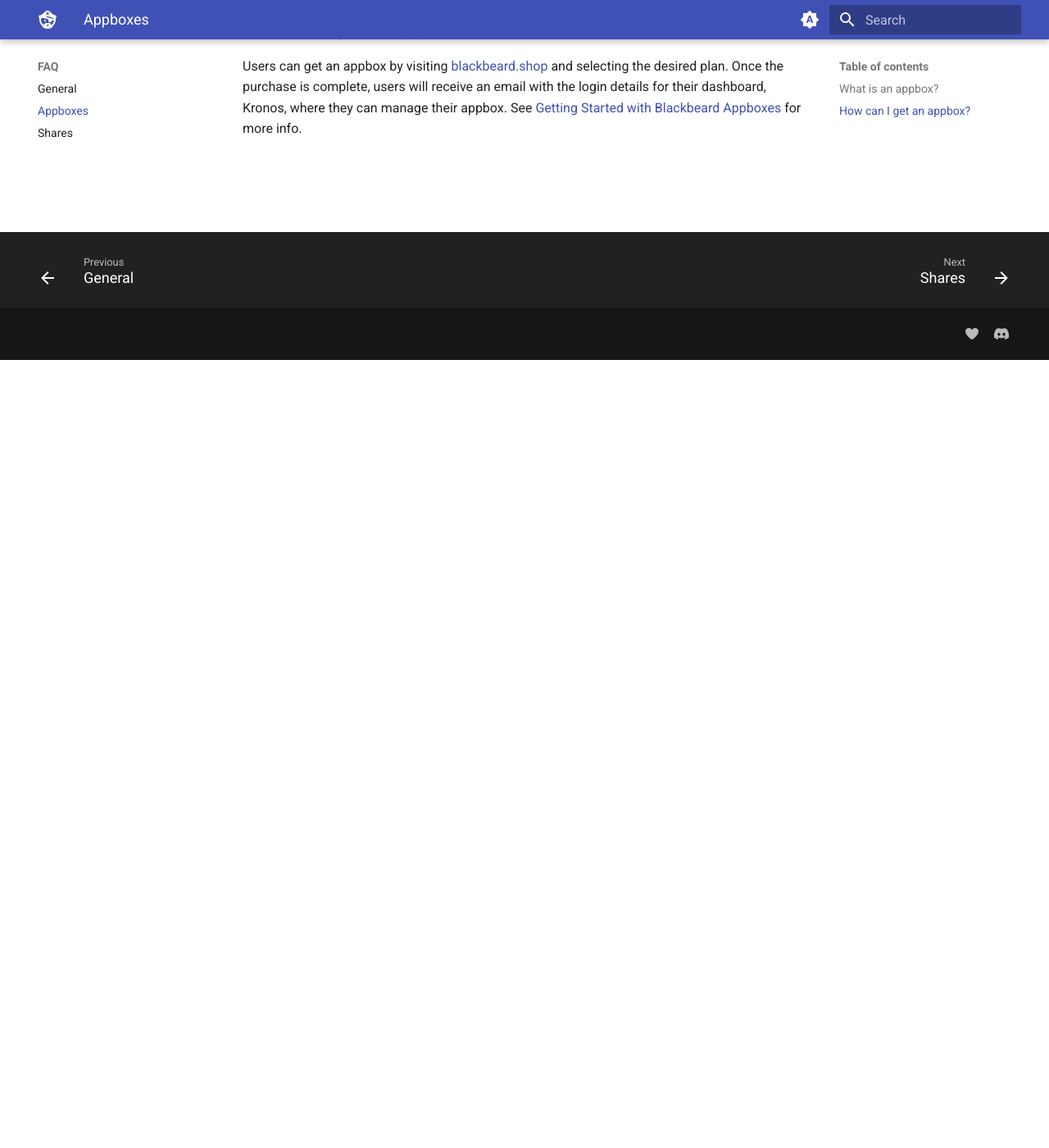
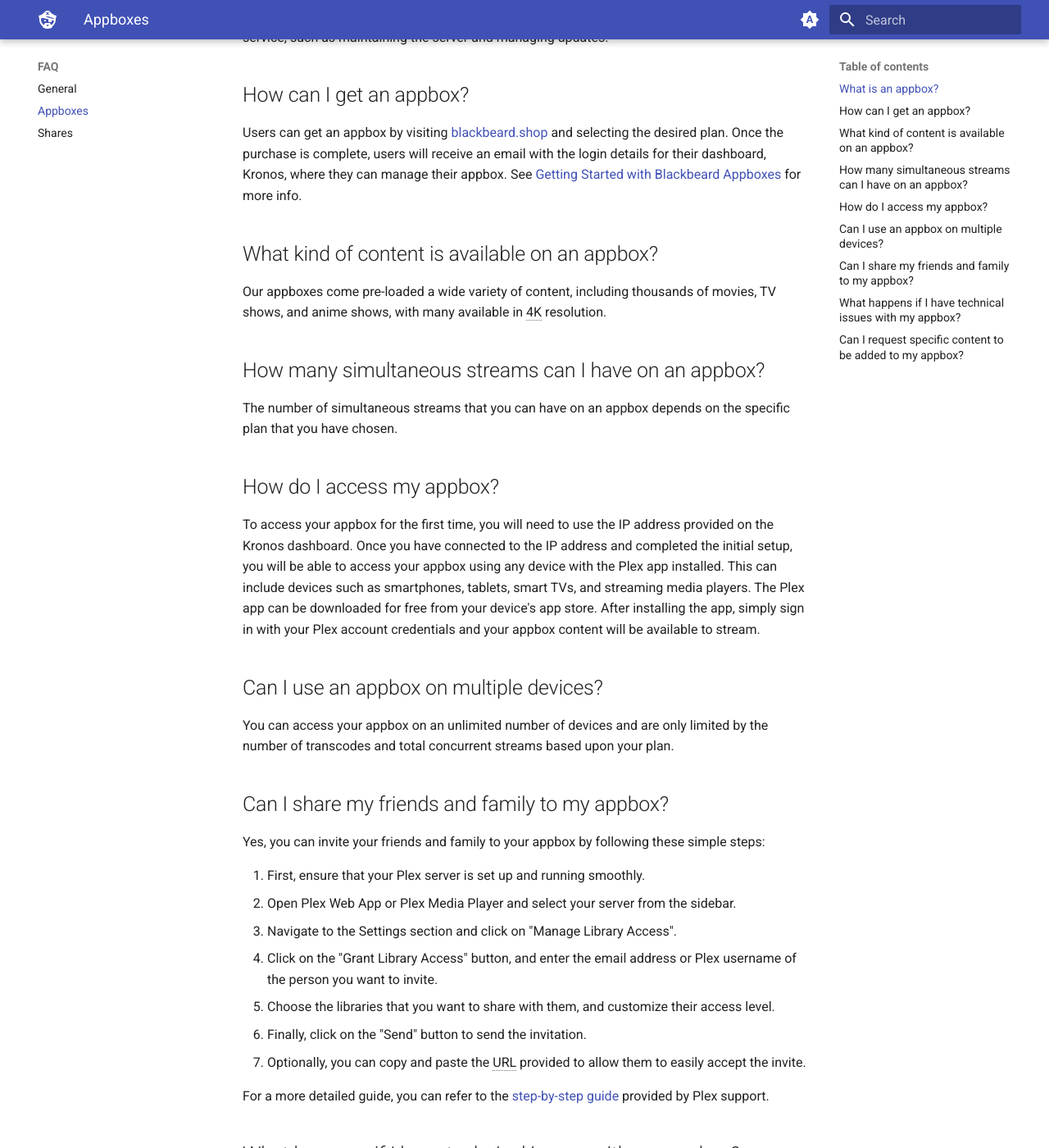
Before and after one commit to neomedia6989/docs-2, an MkDocs documentation site: the page built from docs/faq/appboxes.md, in a window 1280 px wide and 1400 px high, scrolled down 961 px. Shown: the whole window at 82% size. Built offline with MkDocs 1.6.1 and Material for MkDocs 9.7.7, drawn with Linux system fonts in a browser that asks for light colours; some of the changed text lies outside the part shown.

Commit message:
Update appboxes.md

```diff
--- a/docs/faq/appboxes.md
+++ b/docs/faq/appboxes.md
@@ -6,11 +6,54 @@
 
 The appboxes that Blackbeard Media is selling are private Plex Media Server (PMS) instances hosted on Blackbeard Media servers. There are two types of appboxes:
 
-- **Shared Appbox:** A type of appbox hosting arrangement where your appbox is placed on a shared server with other users' Appboxes. Each appbox is kept separate from the others, providing complete privacy so that you cannot see other appboxes on the shared server. To ensure a fair distribution of resources among all customers on any given server, shared appboxes are subject to enforced limits on the number of concurrent connections and/or transcoding.
-- **Dedicated / Baremetal Appbox:** An appbox hosting arrangement where only one Plex Media Server instance is hosted on the server. This means that dedicated appboxes do not share resources with other appboxes, allowing for a much greater amount of connections and/or transcoding. As a result, users can enjoy a high-performance streaming experience without being limited by resource constraints.
+`Shared Appbox`
+:    A type of appbox hosting arrangement where your appbox is placed on a shared server with other users' Appboxes. Each appbox is kept separate from the others, providing complete privacy so that you cannot see other appboxes on the shared server. To ensure a fair distribution of resources among all customers on any given server, shared appboxes are subject to enforced limits on the number of concurrent connections and/or transcoding.
+
+`Dedicated / Baremetal Appbox`
+:    An appbox hosting arrangement where only one Plex Media Server instance is hosted on the server. This means that dedicated appboxes do not share resources with other appboxes, allowing for a much greater amount of connections and/or transcoding. As a result, users can enjoy a high-performance streaming experience without being limited by resource constraints.
 
 Depending on the appbox you purchase, 4K content may not be included. It's important to check the specifications of each Appbox before purchasing to ensure that it meets your specific needs. When purchasing an Appbox, Blackbeard Media is responsible for the back-end operations of the service, such as maintaining the server and managing updates.
 
 ## How can I get an appbox?
 
 Users can get an appbox by visiting [blackbeard.shop](https://blackbeard.shop) and selecting the desired plan. Once the purchase is complete, users will receive an email with the login details for their dashboard, Kronos, where they can manage their appbox. See [Getting Started with Blackbeard Appboxes](../appboxes/getting-started.md) for more info.
+
+## What kind of content is available on an appbox?
+
+Our appboxes come pre-loaded a wide variety of content, including thousands of movies, TV shows, and anime shows, with many available in 4K resolution.
+
+## How many simultaneous streams can I have on an appbox?
+
+The number of simultaneous streams that you can have on an appbox depends on the specific plan that you have chosen.
+
+## How do I access my appbox?
+
+To access your appbox for the first time, you will need to use the IP address provided on the Kronos dashboard. Once you have connected to the IP address and completed the initial setup, you will be able to access your appbox using any device with the Plex app installed. This can include devices such as smartphones, tablets, smart TVs, and streaming media players. The Plex app can be downloaded for free from your device's app store. After installing the app, simply sign in with your Plex account credentials and your appbox content will be available to stream.
+
+## Can I use an appbox on multiple devices?
+
+You can access your appbox on an unlimited number of devices and are only limited by the number of transcodes and total concurrent streams based upon your plan.
+
+## Can I share my friends and family to my appbox?
+
+Yes, you can invite your friends and family to your appbox by following these simple steps:
+
+1. First, ensure that your Plex server is set up and running smoothly.
+2. Open Plex Web App or Plex Media Player and select your server from the sidebar.
+3. Navigate to the Settings section and click on "Manage Library Access".
+4. Click on the "Grant Library Access" button, and enter the email address or Plex username of the person you want to invite.
+5. Choose the libraries that you want to share with them, and customize their access level.
+6. Finally, click on the "Send" button to send the invitation.
+7. Optionally, you can copy and paste the URL provided to allow them to easily accept the invite.
+
+For a more detailed guide, you can refer to the [step-by-step guide](https://support.plex.tv/articles/201105738-creating-and-managing-server-shares/) provided by Plex support.
+
+## What happens if I have technical issues with my appbox?
+
+If you encounter any technical issues with your appbox, you can access the Kronos dashboard for assistance. The dashboard provides access to various tools that can help troubleshoot and resolve issues. These tools include restarting the server, resetting the Plex configuration to default settings, and rebuilding the Plex server if necessary.
+
+If you are still having problems after using these tools, you can refer to our [troubleshooting section](#) for further guidance or create a support ticket on our Discord server. Our support team is always ready to help and will work with you to find a solution to your technical issues.
+
+## Can I request specific content to be added to my appbox?
+
+Currently we are manually creating [Overseerr](https://overseerr.blackbeard.media) accounts for appbox users but will have this process automated in the near future! For now, please create a support ticket on Discord and we will help get you started.
```
